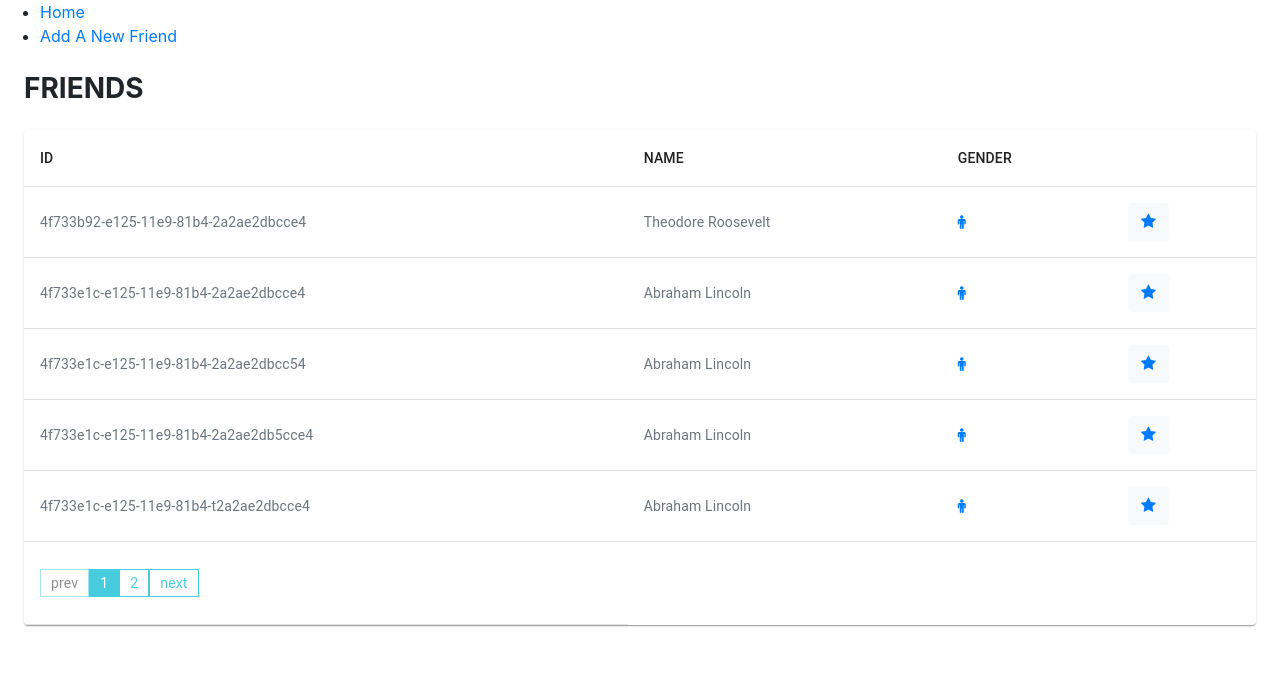
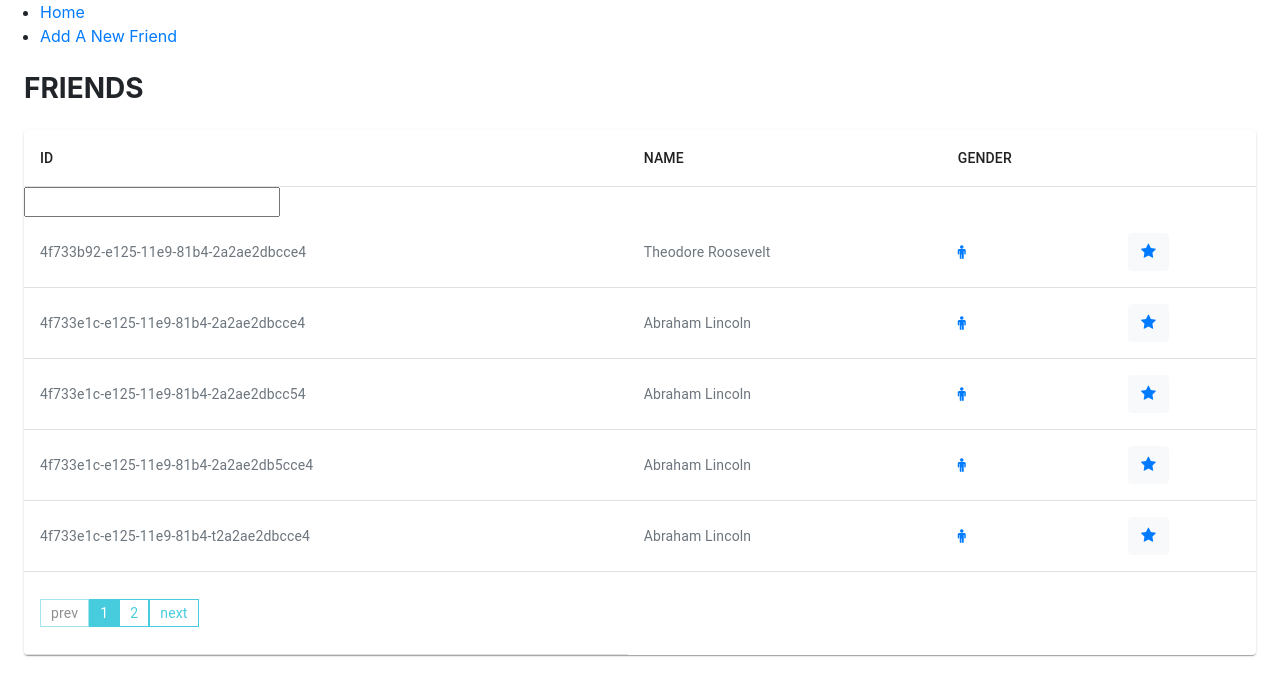
Before and after one commit to heshamelmasry77/front-end-HeavenHR, a React (Create React App) app: page / in a window 1280 px wide. Shown: the top 696 px of the page. Built offline with nearby package versions, Linux system fonts and the light colour scheme; data requests are answered from the project's data file.

Commit message:
search by name

```diff
--- a/src/components/TableBody.js
+++ b/src/components/TableBody.js
@@ -7,6 +7,7 @@ import './Pagination.scss'
 import TableRow from "@material-ui/core/TableRow";
 import TableCell from "@material-ui/core/TableCell";
 import TableBody from "@material-ui/core/TableBody";
+
 const {
   shape,
   arrayOf,
@@ -21,11 +22,14 @@ class FriendsTableBody extends Component {
       perPage: 5,
       currentPage: 0,
       sliceData: [],
-      pageCount: 0
+      pageCount: 0,
+      search: []
     };
     this.handlePageClick = this
       .handlePageClick
       .bind(this);
+    this.searchHandler = this.searchHandler.bind(this)
+
   }
 
   handlePageClick = (e) => {
@@ -58,13 +62,44 @@ class FriendsTableBody extends Component {
     })
   }
 
+  searchHandler(event) {
+    console.log(event)
+    if (event.target.value) {
+      let searchQuery = event.target.value.toLowerCase();
+      console.log('searchQuery:', searchQuery);
+      console.log(this.state)
+
+      let displayedContacts = this.state.sliceData.filter((el) => {
+        // console.log(el.name)
+        let searchValue = el.name.toLowerCase();
+        // console.log(searchValue)
+        // console.log(searchValue.indexOf(searchQuery))
+        return searchValue.indexOf(searchQuery) !== -1;
+      });
+      console.log(displayedContacts);
+      this.setState({
+        sliceData: displayedContacts
+      })
+    } else {
+      console.log('dsd')
+      const data = this.props.friends;
+
+      const slice = data.slice(this.state.offset, this.state.offset + this.state.perPage)
+      this.setState({
+        pageCount: Math.ceil(data.length / this.state.perPage),
+        sliceData: slice,
+      })
+    }
+  }
+
   render() {
-    console.log(this.state.pageCount)
+    let friends = this.state.sliceData
     return (
-
       <TableBody>
+        <TableRow>
+          <input type="text" className="search" onChange={this.searchHandler}/> </TableRow>
         {
-          this.state.sliceData.map(({id, name, sex, isStared}) => (
+          friends.map(({id, name, sex, isStared}) => (
             <TableRow key={id}>
               <TableCell className="text-secondary"> {id} </TableCell>
               <TableCell className="text-secondary"> {name} </TableCell>
@@ -102,7 +137,6 @@ class FriendsTableBody extends Component {
           </TableCell>
         </TableRow>
       </TableBody>
-
     )
   }
 }
```
